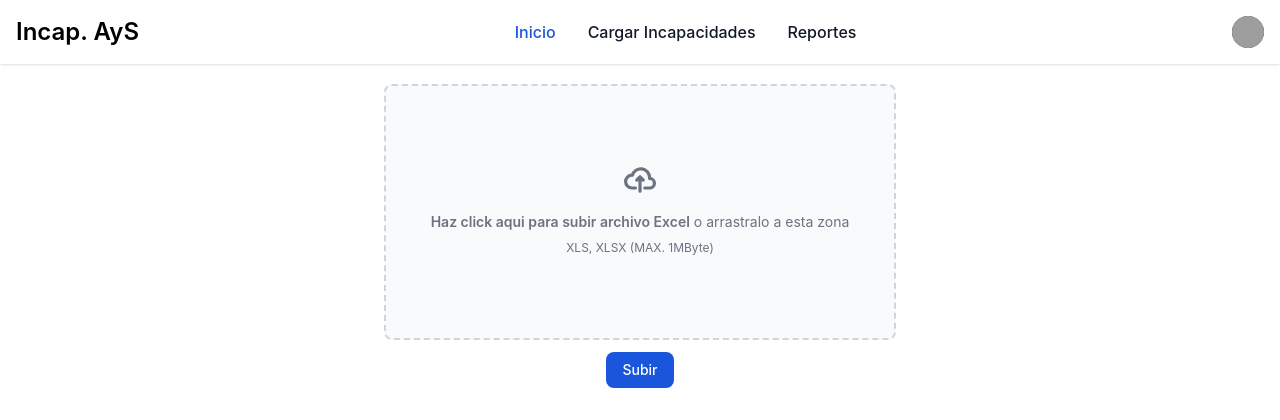
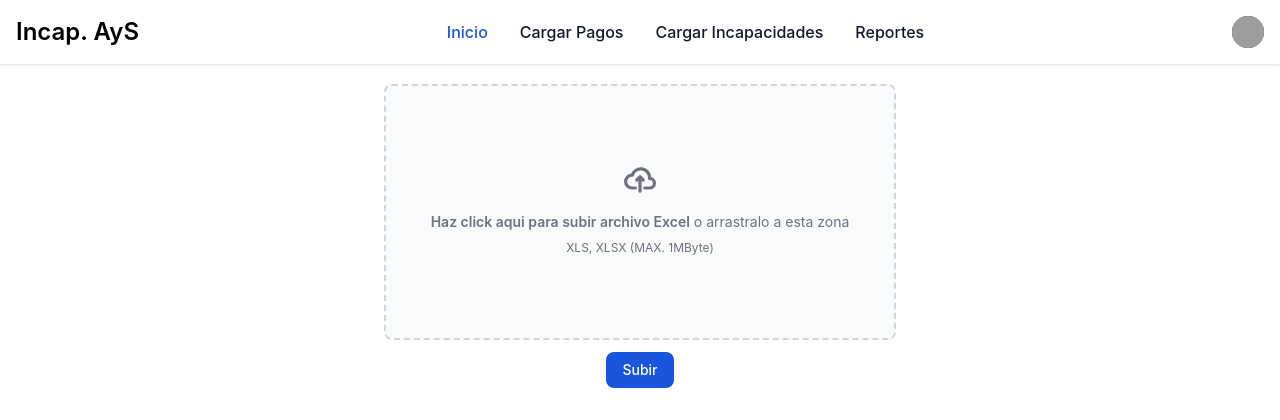
Before and after one commit to c-m-a/incapacidades, a Django app: page /cargar-movimientos/ in a window 1280 px wide. Shown: the top 420 px of the page. Run offline with Django 4.2, Linux system fonts and the light colour scheme; some libraries are stand-ins or nearby versions; grey boxes are pictures that could not be loaded.

Commit message:
Add: Agregando enlaces de carga de pagos e incapacidades

```diff
--- a/incapacidades/templates/_header.html
+++ b/incapacidades/templates/_header.html
@@ -46,7 +46,12 @@
             aria-current="page">Inicio</a>
         </li>
         <li>
-          <a href="/cargar-movimientos/"
+          <a href="/cargar-pagos/"
+            class="block py-2 px-3 text-gray-900 rounded hover:bg-gray-100 md:hover:bg-transparent md:hover:text-blue-700 md:p-0 dark:text-white md:dark:hover:text-blue-500 dark:hover:bg-gray-700 dark:hover:text-white md:dark:hover:bg-transparent dark:border-gray-700">Cargar
+            Pagos</a>
+        </li>
+        <li>
+          <a href="/cargar-incapacidades/"
             class="block py-2 px-3 text-gray-900 rounded hover:bg-gray-100 md:hover:bg-transparent md:hover:text-blue-700 md:p-0 dark:text-white md:dark:hover:text-blue-500 dark:hover:bg-gray-700 dark:hover:text-white md:dark:hover:bg-transparent dark:border-gray-700">Cargar
             Incapacidades</a>
         </li>
```
